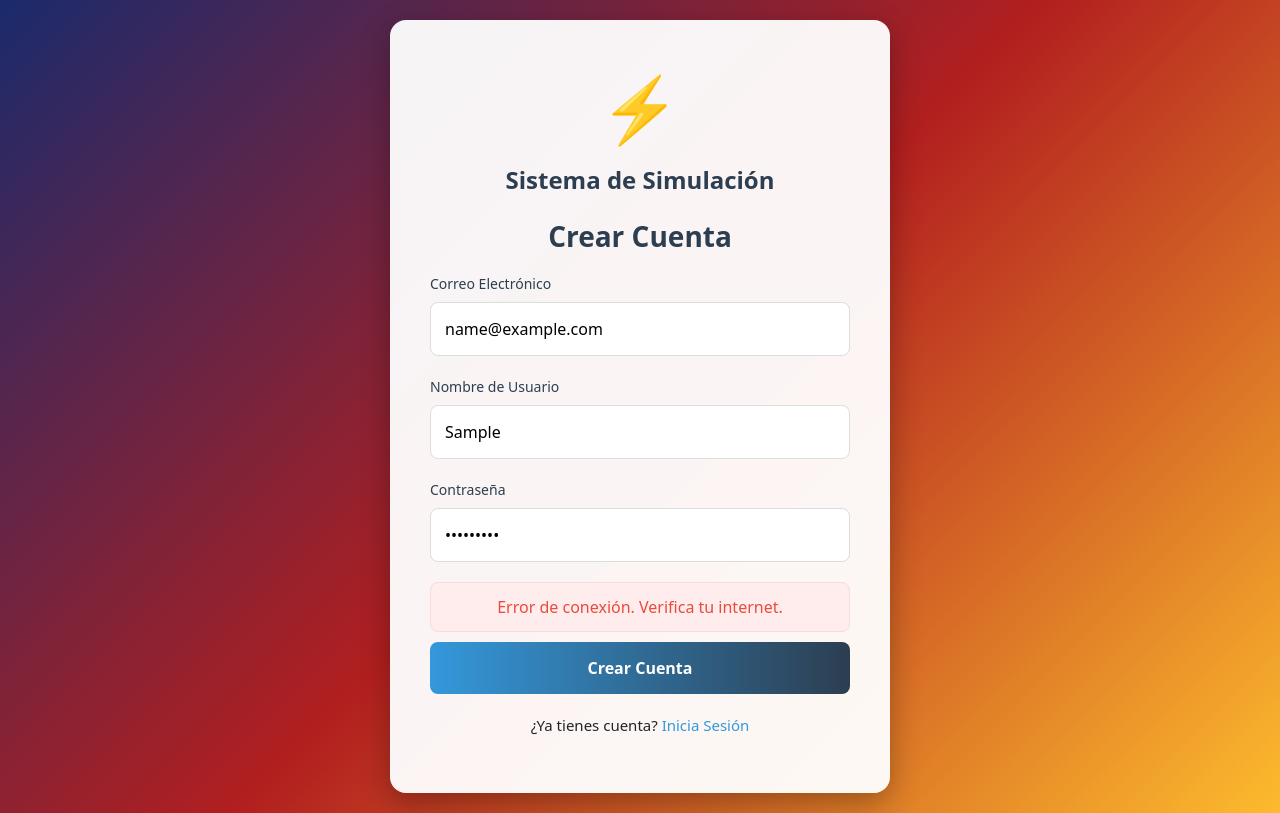
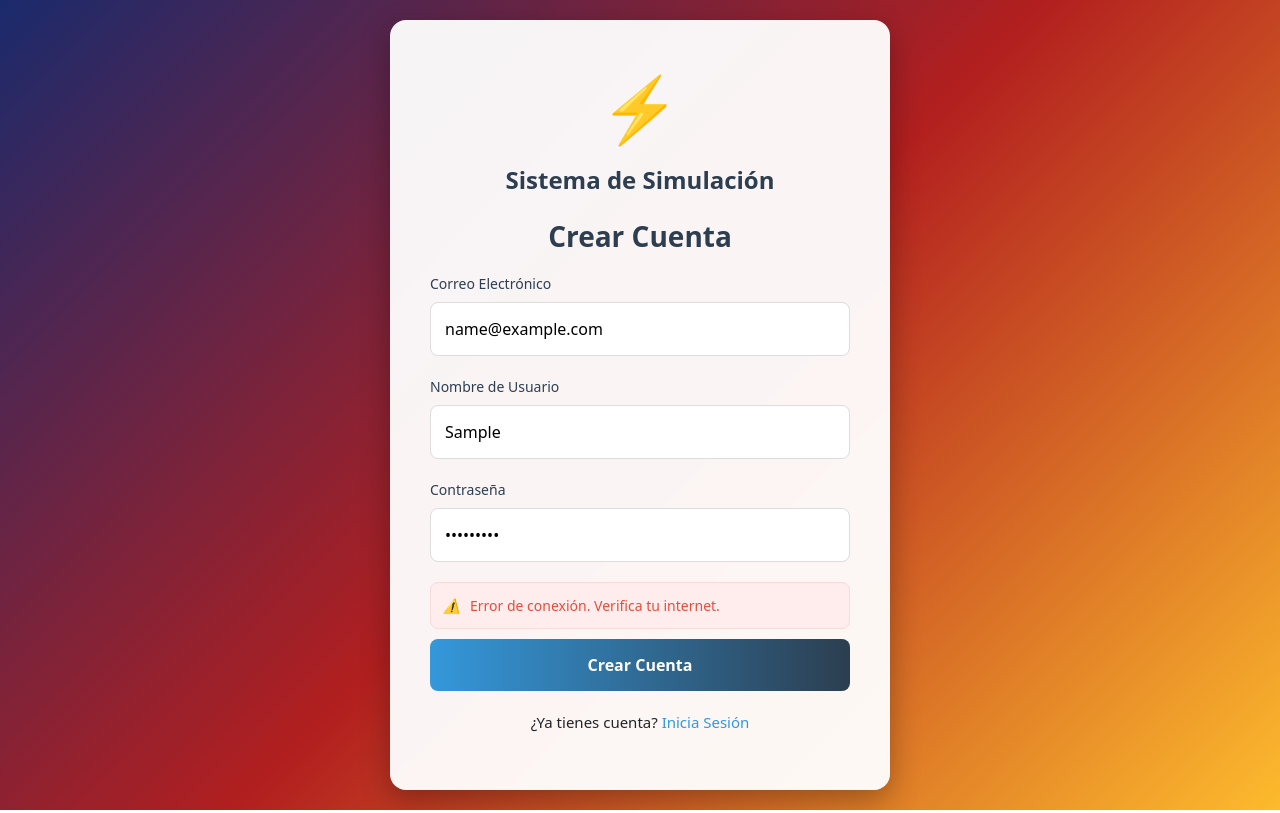
Before and after one commit to 2100679b/proyect, a Vue app in the folder frontend/: page /register in a window 1280 px wide. Both pictures are taken after typing "name@example.com", "Sample", "Sample123" into the empty fields and a click on the button "Crear Cuenta". Built offline with nearby package versions, Linux system fonts and the light colour scheme; no server answers.

Commit message:
Proyecto inicial con base de datos PostgreSQL para monitoreo de dispositivos

```diff
--- a/frontend/src/components/sesion/register.vue
+++ b/frontend/src/components/sesion/register.vue
@@ -36,7 +36,7 @@
             placeholder="Nombre de usuario"
             :disabled="isSubmitting"
             required
-            maxlength="100"
+            maxlength="30"
           />
           <span v-if="errors.username" class="error-message">{{ errors.username }}</span>
         </div>
@@ -58,8 +58,12 @@
         </div>
 
         <!-- Mensajes -->
-        <div v-if="generalError" class="general-error">{{ generalError }}</div>
-        <div v-if="successMessage" class="success-message">{{ successMessage }}</div>
+        <div v-if="generalError" class="message-box error-message">
+          <i class="icon">⚠️</i> {{ generalError }}
+        </div>
+        <div v-if="successMessage" class="message-box success-message">
+          <i class="icon">✅</i> {{ successMessage }}
+        </div>
 
         <!-- Botón -->
         <button type="submit" class="register-btn" :disabled="isSubmitting">
@@ -106,18 +110,26 @@ export default {
 
       // Validación de email
       const emailRegex = /^[^\s@]+@[^\s@]+\.[^\s@]+$/;
-      if (!this.form.email || !emailRegex.test(this.form.email)) {
+      if (!this.form.email) {
+        this.errors.email = 'El correo electrónico es requerido';
+      } else if (!emailRegex.test(this.form.email)) {
         this.errors.email = 'Por favor ingresa un correo electrónico válido';
       }
 
       // Validación de username
-      if (!this.form.username || this.form.username.length < 3 || this.form.username.length > 30) {
-        this.errors.username = 'El nombre de usuario debe tener entre 3 y 30 caracteres';
+      if (!this.form.username) {
+        this.errors.username = 'El nombre de usuario es requerido';
+      } else if (this.form.username.length < 3) {
+        this.errors.username = 'El nombre de usuario debe tener al menos 3 caracteres';
+      } else if (this.form.username.length > 30) {
+        this.errors.username = 'El nombre de usuario no puede exceder los 30 caracteres';
       }
 
       // Validación de password
-      if (!this.form.password || this.form.password.length < 8 || this.form.password.length > 100) {
-        this.errors.password = 'La contraseña debe tener entre 8 y 100 caracteres';
+      if (!this.form.password) {
+        this.errors.password = 'La contraseña es requerida';
+      } else if (this.form.password.length < 8) {
+        this.errors.password = 'La contraseña debe tener al menos 8 caracteres';
       }
 
       return Object.keys(this.errors).length === 0;
@@ -137,7 +149,9 @@ export default {
           password: this.form.password,
         };
 
-        const response = await axios.post('/api/users/register', userData);
+        // Usar la URL base de las variables de entorno
+        const API_URL = process.env.VUE_APP_API_URL || 'http://localhost:3001';
+        const response = await axios.post(`${API_URL}/api/users/register`, userData);
 
         if (response.data.message) {
           this.successMessage = response.data.message;
@@ -318,24 +332,28 @@ input.error {
   text-decoration: underline;
 }
 
-.general-error {
+.message-box {
   padding: 12px;
+  border-radius: 8px;
+  display: flex;
+  align-items: center;
+  margin-top: 15px;
+}
+
+.error-message {
   background-color: #ffecec;
   color: #e74c3c;
   border: 1px solid #fadbd8;
-  border-radius: 8px;
-  margin-top: 15px;
-  text-align: center;
 }
 
 .success-message {
-  padding: 12px;
   background-color: #e8f7f0;
   color: #27ae60;
   border: 1px solid #d4efdf;
-  border-radius: 8px;
-  margin-top: 15px;
-  text-align: center;
+}
+
+.icon {
+  margin-right: 10px;
 }
 
 @media (max-width: 500px) {
```
